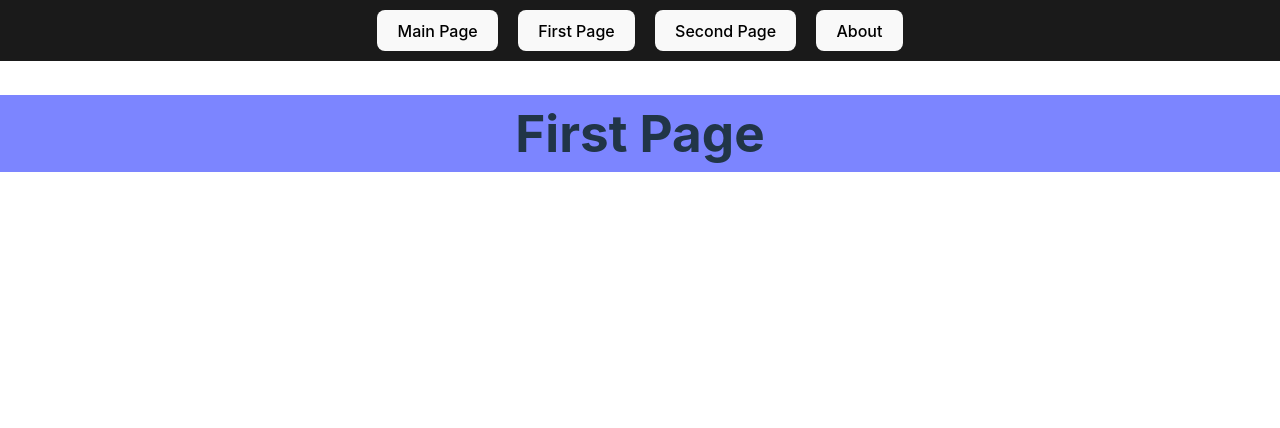
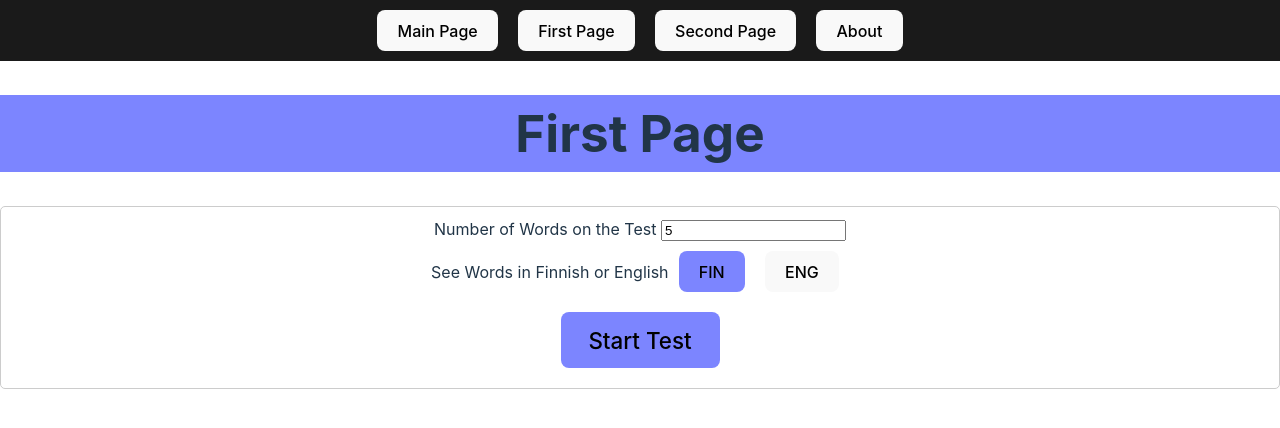
Before and after one commit to Yli-RajalaJuho/learn-english-app, a React (Vite) app in the folder frontend/: page /first-page in a window 1280 px wide. Shown: the top 428 px of the page. Built offline with nearby package versions, Linux system fonts and the light colour scheme.

Commit message:
add: styling for initializing the test and transition to the test/ random words

```diff
--- a/frontend/src/App.jsx
+++ b/frontend/src/App.jsx
@@ -2,6 +2,7 @@ import { BrowserRouter, Routes, Route } from "react-router-dom";
 import MainPageComponent from "./pages/MainPage";
 import FirstPageComponent from "./pages/FirstPage";
 import SecondPageComponent from "./pages/SecondPage";
+import TestPageComponent from "./pages/TestPage";
 import InspectWordsPageComponent from "./pages/InspectWordsPage";
 import AddWordsPageComponent from "./pages/AddWordsPage";
 import PatchWordPageComponent from "./pages/PatchWordPage";
@@ -22,6 +23,7 @@ function App() {
         <Route path="/" element={<MainPageComponent />} />
         <Route path="/first-page" element={<FirstPageComponent />} />
         <Route path="/second-page" element={<SecondPageComponent />} />
+        <Route path="/test-page/:wordsNum" element={<TestPageComponent />} />
         <Route path="/inspect-words" element={<InspectWordsPageComponent />} />
         <Route path="/about" element={<AboutPageComponent />} />
       </Routes>
--- a/frontend/src/index.css
+++ b/frontend/src/index.css
@@ -20,6 +20,41 @@
 
   top: 0;
   background-color: #1a1a1a;
+}
+
+.test-init-form {
+  display: flex;
+  flex-direction: column;
+  justify-content: space-between;
+  align-items: center;
+  margin-bottom: 10px;
+  padding: 10px;
+  border: 1px solid #ccc;
+  border-radius: 5px;
+}
+
+.test-lang {
+  display: flex;
+  justify-content: space-between;
+  align-items: center;
+}
+
+.start-test {
+  margin-bottom: auto;
+  margin: 10px;
+  border-radius: 8px;
+  border: 1px solid transparent;
+  padding: 0.6em 1.2em;
+  font-size: 1.4em;
+  font-weight: 500;
+  font-family: inherit;
+  background-color: #7c85ff;
+  cursor: pointer;
+  transition: border-color 0.25s;
+}
+
+.selected-button {
+  background-color: #7c85ff;
 }
 
 .basic-list {
--- a/frontend/src/pages/FirstPage.jsx
+++ b/frontend/src/pages/FirstPage.jsx
@@ -1,10 +1,58 @@
+import { useState } from "react";
 import NavigationBar from "./NavigationBar";
+import { useNavigate } from "react-router-dom";
 
 const FirstPageComponent = () => {
+  const navigate = useNavigate();
+  const [wordsNum, setWordsNum] = useState(5);
+  const [lang, setLang] = useState("fin");
+
+  const handleButtonClick = () => {
+    navigate(`/test-page/${wordsNum}`);
+  };
+
+  const handleInputChange = (event) => {
+    const { value } = event.target;
+    setWordsNum(value);
+  };
+
+  const handleLangFin = () => {
+    setLang("fin");
+  };
+
+  const handleLangEng = () => {
+    setLang("eng");
+  };
+
   return (
     <>
       <NavigationBar />
       <h1>First Page</h1>
+      <div className="test-init-form">
+        <label>
+          Number of Words on the Test{" "}
+          <input type="number" value={wordsNum} onChange={handleInputChange} />
+        </label>
+        <div className="test-lang">
+          <p>See Words in Finnish or English</p>
+          <button
+            onClick={handleLangFin}
+            className={lang === "fin" ? "selected-button" : ""}
+          >
+            FIN
+          </button>
+          <button
+            onClick={handleLangEng}
+            className={lang === "eng" ? "selected-button" : ""}
+          >
+            ENG
+          </button>
+        </div>
+
+        <button className="start-test" onClick={handleButtonClick}>
+          Start Test
+        </button>
+      </div>
     </>
   );
 };
--- a/frontend/src/pages/InspectWordsPage.jsx
+++ b/frontend/src/pages/InspectWordsPage.jsx
@@ -68,6 +68,10 @@ const InspectWordsPageComponent = () => {
           Add new Word
         </button>
 
+        <button onClick={() => handleButtonClick("/")}>
+          back to Main Page
+        </button>
+
         <ul className="basic-list">
           {words.map((word) => (
             <li key={word.id} className="list-item">
--- /dev/null
+++ b/frontend/src/pages/TestPage.jsx
@@ -0,0 +1,60 @@
+import NavigationBar from "./NavigationBar";
+import { useState, useEffect } from "react";
+import { useNavigate, useParams } from "react-router-dom";
+
+const TestPageComponent = () => {
+  const navigate = useNavigate();
+  const { wordsNum } = useParams();
+  const [words, setWords] = useState([]);
+  const [randomWords, setRandomWords] = useState([]);
+
+  const handleButtonClick = (path) => {
+    navigate(path);
+  };
+
+  const fetchWords = async () => {
+    try {
+      const response = await fetch("http://localhost:8080/api/words/");
+      const result = await response.json();
+      setWords(result);
+    } catch (error) {
+      console.error("Error fetching words:", error);
+    }
+  };
+
+  useEffect(() => {
+    fetchWords();
+  }, []);
+
+  useEffect(() => {
+    const getRandomWords = () => {
+      const shuffledWords = [...words].sort(() => 0.5 - Math.random());
+      const selectedWords = shuffledWords.slice(0, wordsNum);
+      setRandomWords(selectedWords);
+    };
+
+    getRandomWords();
+  }, [words, wordsNum]);
+
+  return (
+    <>
+      <NavigationBar />
+      <h1>Test Page</h1>
+      <ul className="basic-list">
+        {randomWords.map((word) => (
+          <li key={word.id} className="list-item">
+            <div>
+              <span className="english-word">{word.english_word}</span>
+              <span className="finnish-word">{word.finnish_word}</span>
+            </div>
+          </li>
+        ))}
+      </ul>
+      <button onClick={() => handleButtonClick("/second-page")}>
+        Submit Answers
+      </button>
+    </>
+  );
+};
+
+export default TestPageComponent;
```
